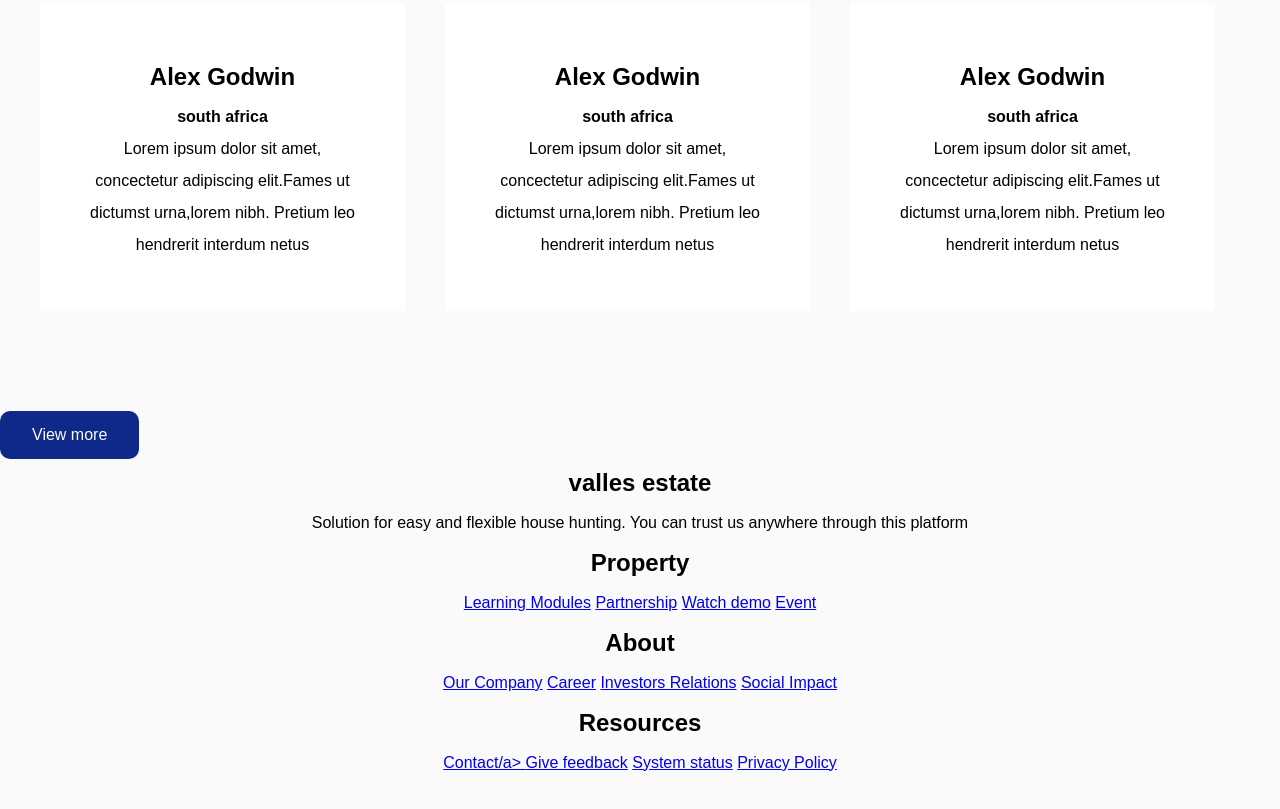
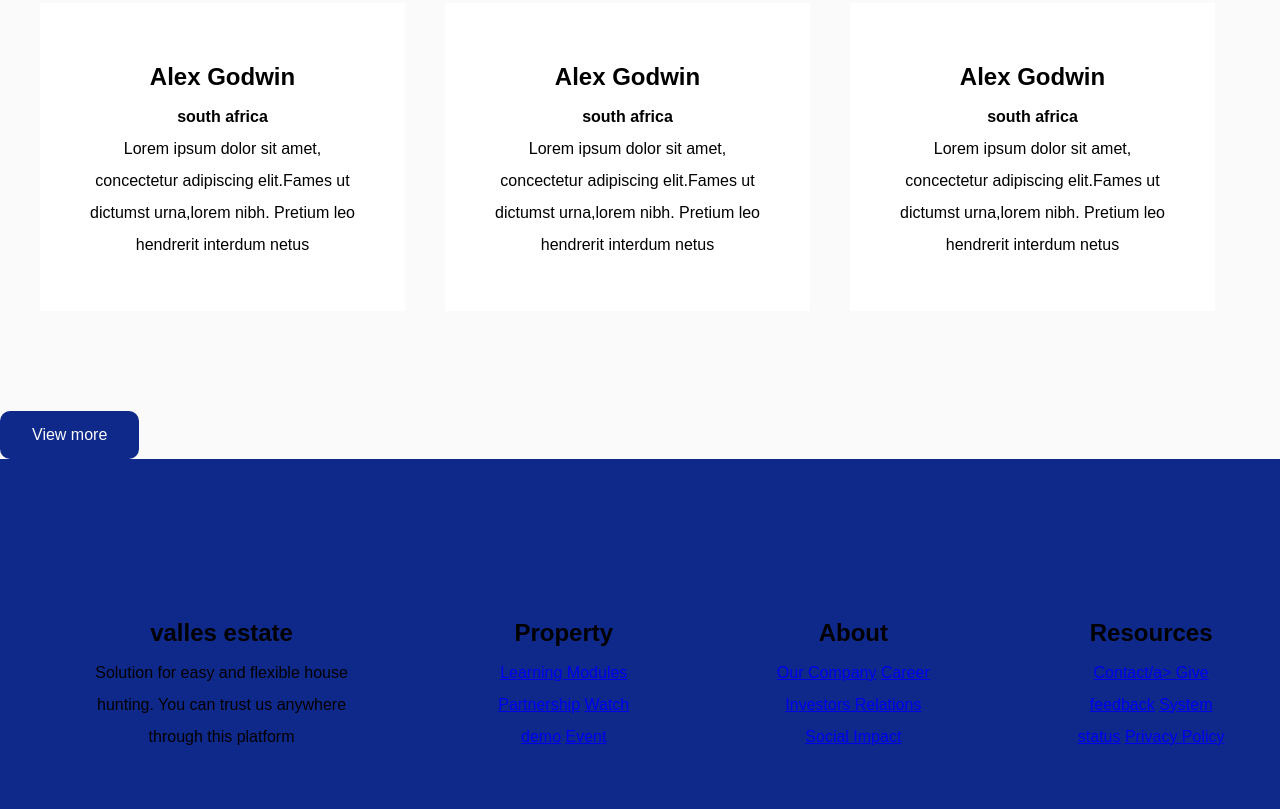
Before and after one commit to bencheruiyot221/Vallie-s-Estate-project, a plain HTML site: page index.html in a window 1280 px wide. Shown: the part 5349-6158 px from the top of the page. Before the commit the page ends 6128 px from the top, so only its background shows below. Drawn offline with Linux system fonts and the light colour scheme.

Commit message:
styling footer

```diff
--- a/index.html
+++ b/index.html
@@ -164,20 +164,26 @@
 </div>
 <button class="button" type="button">View more</button>
 
-<div>
-
+<div class="footer">
+    <div class="f">
     <h2>valles estate</h2>
    <p>Solution for easy and flexible house hunting. You can trust us anywhere through this platform</p>
-<h2>Property</h2>
+</div>
+<div class="f">
+   <h2>Property</h2>
 <a href="#">Learning Modules</a>
 <a href="#">Partnership</a>
 <a href="#">Watch demo</a>
 <a href="#">Event</a>
+</div>
+<div class="f">
 <h2>About</h2>
 <a href="#">Our Company</a>
 <a href="#">Career</a>
 <a href="#">Investors Relations</a>
 <a href="#">Social Impact</a>
+</div>
+<div class="f">
 <h2>Resources</h2>
 <a href="#">Contact/a>
 <a href="#">Give feedback</a>
@@ -185,6 +191,6 @@
 <a href="#">Privacy Policy</a>
 </div>
 </div>
-
+</div>
 </body>
 </html>
--- a/style.css
+++ b/style.css
@@ -182,3 +182,15 @@ featured_properties{
     padding: 50px;
     margin-left: 40px;
 }
+.footer{
+    background-color: #0F298B;
+    display: inline-flex;
+
+}
+.f{
+width: 50ppx;
+margin:100px auto 100px auto;
+text-align: center;
+padding: 50px;
+margin-left: 40px;
+}
```
